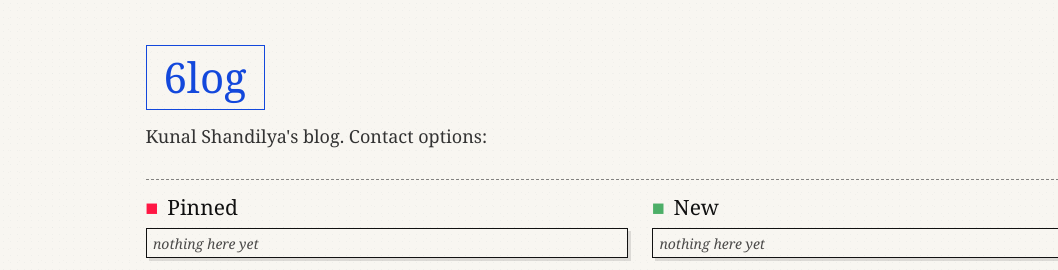
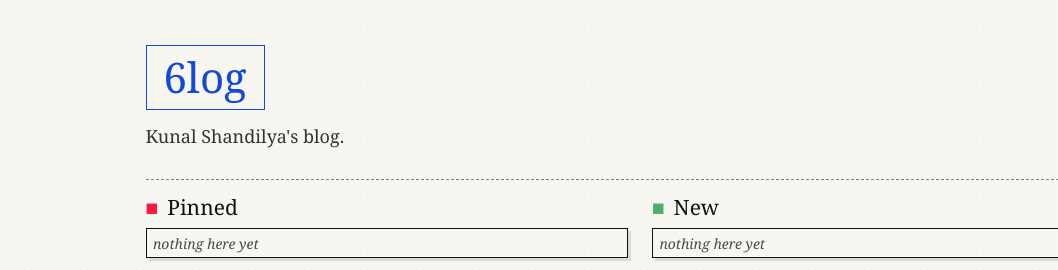
Before and after one commit to shndlya/6log, a plain HTML site: page site/index.html in a window 1280 px wide. Shown: the top 270 px of the page, 0-1058 px from the left. Drawn offline with Linux system fonts and the light colour scheme.

Commit message:
site tweks

```diff
--- a/site/index.html
+++ b/site/index.html
@@ -14,7 +14,7 @@
   <h1 class="site-mark">6log</h1>
   <section class="about-grid">
     <div class="about-col">
-      <p class="about-note">Kunal Shandilya's blog. Contact options:</p>
+      <p class="about-note">Kunal Shandilya's blog.</p>
     </div>
     <div class="contact-grid">
       <a class="contact-instagram" href="https://instagram.com/shndlya" target="_blank" rel="noopener" aria-label="Instagram"><svg viewBox="0 0 24 24" fill="none" stroke="currentColor" stroke-width="1.8"><rect x="3" y="3" width="18" height="18" rx="5"/><circle cx="12" cy="12" r="4"/><circle cx="17.5" cy="6.5" r="0.8" fill="currentColor" stroke="none"/></svg></a>
```
Also changed, not shown: 1 other file.
